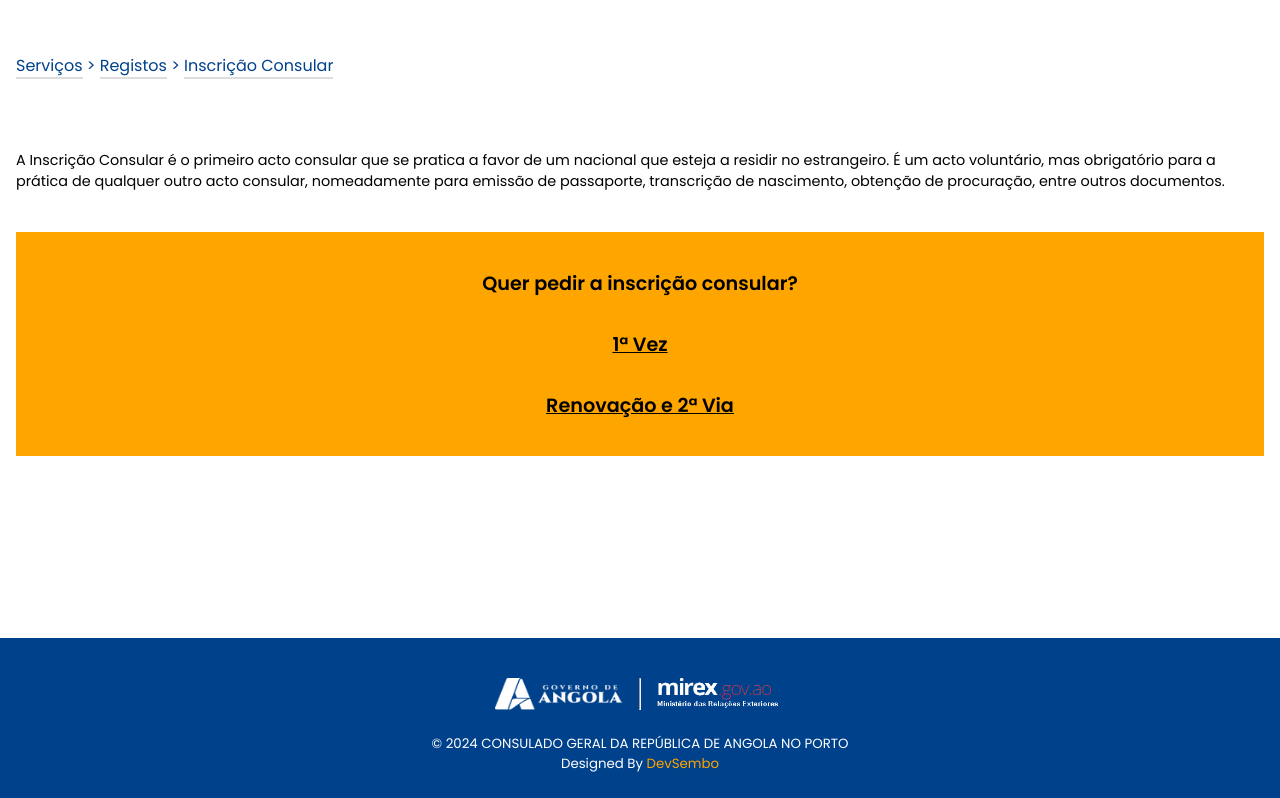
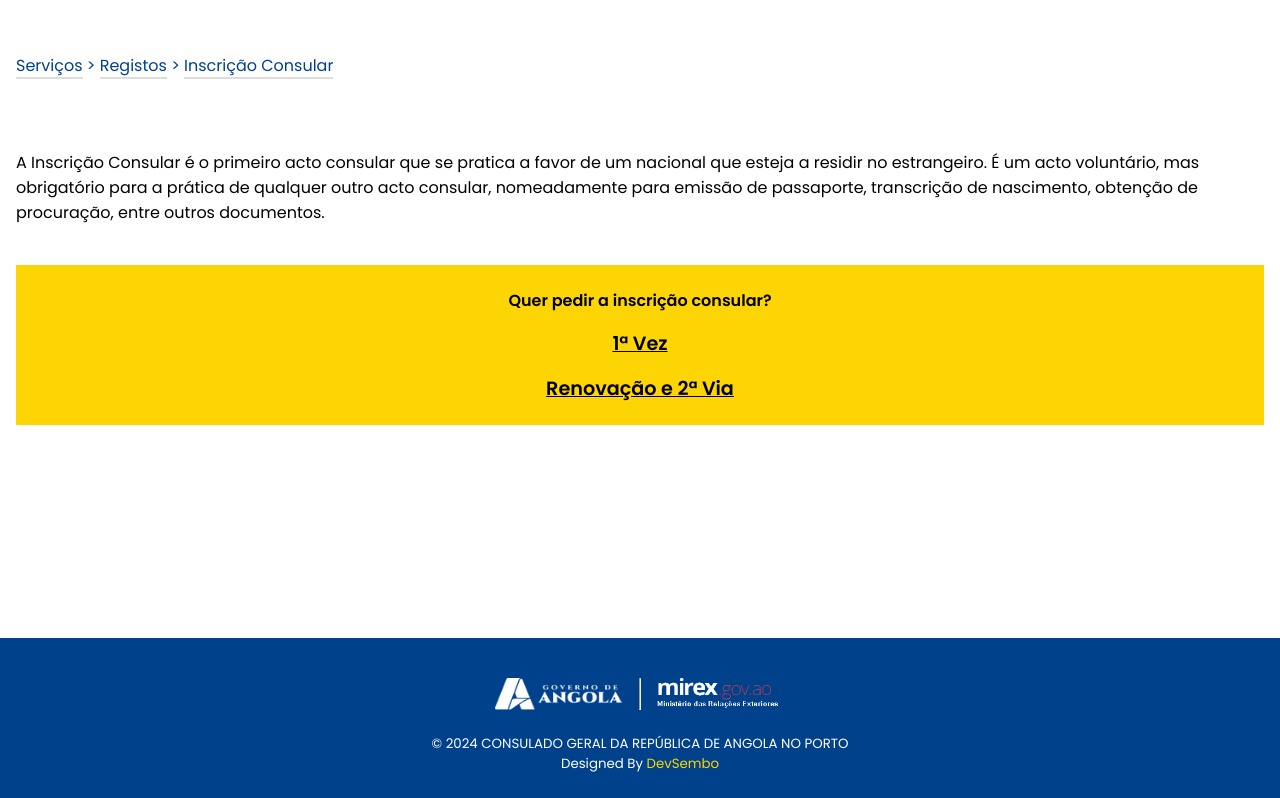
Before and after one commit to ApDev0/teste, a Next.js app: page /servicos/registos/inscricao_consular in a window 1280 px wide. Shown: the part 298-1096 px from the top of the page. Built offline with nearby package versions, Linux system fonts and the light colour scheme.

Commit message:
consu v1.2.9

```diff
--- a/src/components/footer/index.tsx
+++ b/src/components/footer/index.tsx
@@ -15,7 +15,7 @@ function Footer() {
       </div>
       <div className={styles.textFooter}>
         <p>© 2024 CONSULADO GERAL DA REPÚBLICA DE ANGOLA NO PORTO</p>
-        <p>Designed By <Link href={'www.apdev.com'}>DevSembo</Link></p>
+        <p>Designed By <Link href={'https://www.apdev.com'}>DevSembo</Link></p>
       </div>
 
     </section>
--- a/src/components/navbar/styles.module.scss
+++ b/src/components/navbar/styles.module.scss
@@ -193,7 +193,7 @@
                             flex-direction: row;
                             justify-content: space-between;
                             align-items: center;
-                            font-size: 1rem;
+                            font-size: medium;
                             margin: .3rem 0;
                             //border: none;
                             border-bottom: .5px solid $lightGray;
@@ -213,7 +213,7 @@
                             }
                         }
 
-                        ul{
+                        ul {
                             color: $background
                         }
 
@@ -235,6 +235,7 @@
                             position: relative;
                             list-style: none;
                             width: 22rem;
+                            font-size: medium;
 
                             span {
 
@@ -244,6 +245,7 @@
                                     }
 
                                     a {
+
                                         @media only screen and (min-width: $desktop-breakpoint) {
                                             color: $background;
                                         }
@@ -256,14 +258,15 @@
                             }
 
                             .subItem {
-                                width: 100%;
+                                width: 25rem;
+                                font-size: medium;
 
                                 a {
-                                    font-size: .8rem;
+                                    font-size: medium;
                                     border: none;
                                     margin-left: 1rem;
 
-                                    @media only screen and (min-width: $portatil-breakpoint){
+                                    @media only screen and (min-width: $portatil-breakpoint) {
                                         color: $background;
                                     }
                                 }
--- a/src/pages/consulado/styles.module.scss
+++ b/src/pages/consulado/styles.module.scss
@@ -21,6 +21,7 @@
         }
 
         a {
+            font-size: medium;
             border-bottom: 2px solid $lightGray;
         }
     }
--- a/src/pages/servicos/registos/inscricao_consular/index.tsx
+++ b/src/pages/servicos/registos/inscricao_consular/index.tsx
@@ -21,8 +21,8 @@ export default function inscricao_consular() {
             </div>
             <div className={styles.tratar}>
                 <h3>Quer pedir a inscrição consular?</h3>
-                <Link href={'servicos/registos/iscricao_consular/inscricao_consular_1_vez'}>1ª Vez</Link>
-                <Link href={'servicos/registos/iscricao_consular/renovacao_ou-2a-via'}>Renovação e 2ª Via</Link>
+                <Link href={'/servicos/registos/inscricao_consular/inscricao_consular_1avez'}>1ª Vez</Link>
+                <Link href={'/servicos/registos/inscricao_consular/renovacao-ou-2avia'}>Renovação e 2ª Via</Link>
             </div>
         </div>
     )
--- a/src/pages/servicos/registos/inscricao_consular/styles.module.scss
+++ b/src/pages/servicos/registos/inscricao_consular/styles.module.scss
@@ -2,6 +2,7 @@
 
 .breadCrumb {
     //display: none;
+    font-size: medium;
     margin: 1rem;
     @media only screen and (min-width: $portatil-breakpoint) {
         display: flex;
@@ -27,6 +28,7 @@
     }
 
     h3{
+        font-size: 1.5rem;
         position: absolute;
         margin-top: -10.4rem;
         align-items: center;
@@ -42,24 +44,23 @@
 .info{
     margin: 2.5rem 1rem;
     p{
-        font-size: .9rem;
+        font-size: medium;
     }
 }
 
 .tratar{
     background-color: $textHover;
-    height: 12rem;
+    height: 8rem;
     margin: 1rem;
     padding: 1rem;
     display: flex;
     flex-direction: column;
     align-items: center;
     justify-content: center;
-    gap: 2rem;
+    gap: 1rem;
 
     h3{
-        font-size:
-        1.2rem;
+        font-size: 1rem;
     }
 
     a{
--- a/src/styles/variaveis.scss
+++ b/src/styles/variaveis.scss
@@ -1,6 +1,6 @@
 
     $background: #FFF !default;
-    $textHover: #ffa500;
+    $textHover: #fdd505;
     $blueMirex: #00418B;
     $lightGray: #DDD;
     $black: #000;
```
Also changed, not shown: src/pages/servicos/registos/inscricao_consular/inscricao_consular_1avez/index.tsx (added, +9 -0 lines), src/pages/servicos/registos/inscricao_consular/renovacao-ou-2avia/index.tsx (added, +9 -0 lines), src/pages/servicos/registos/inscricao_consular/inscricao_consular_1avez/styles.module.scss (added), src/pages/servicos/registos/inscricao_consular/renovacao-ou-2avia/styles.module.scss (added).
